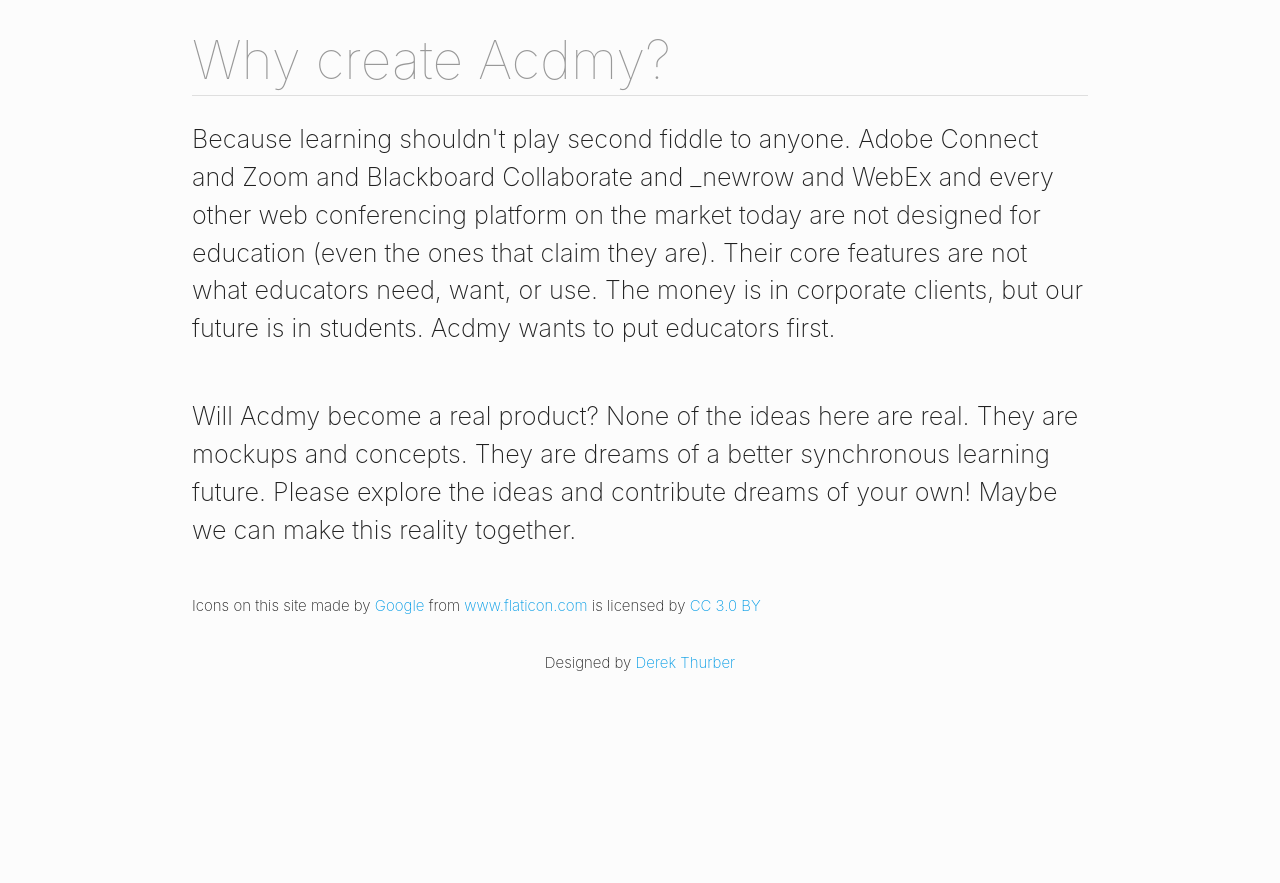
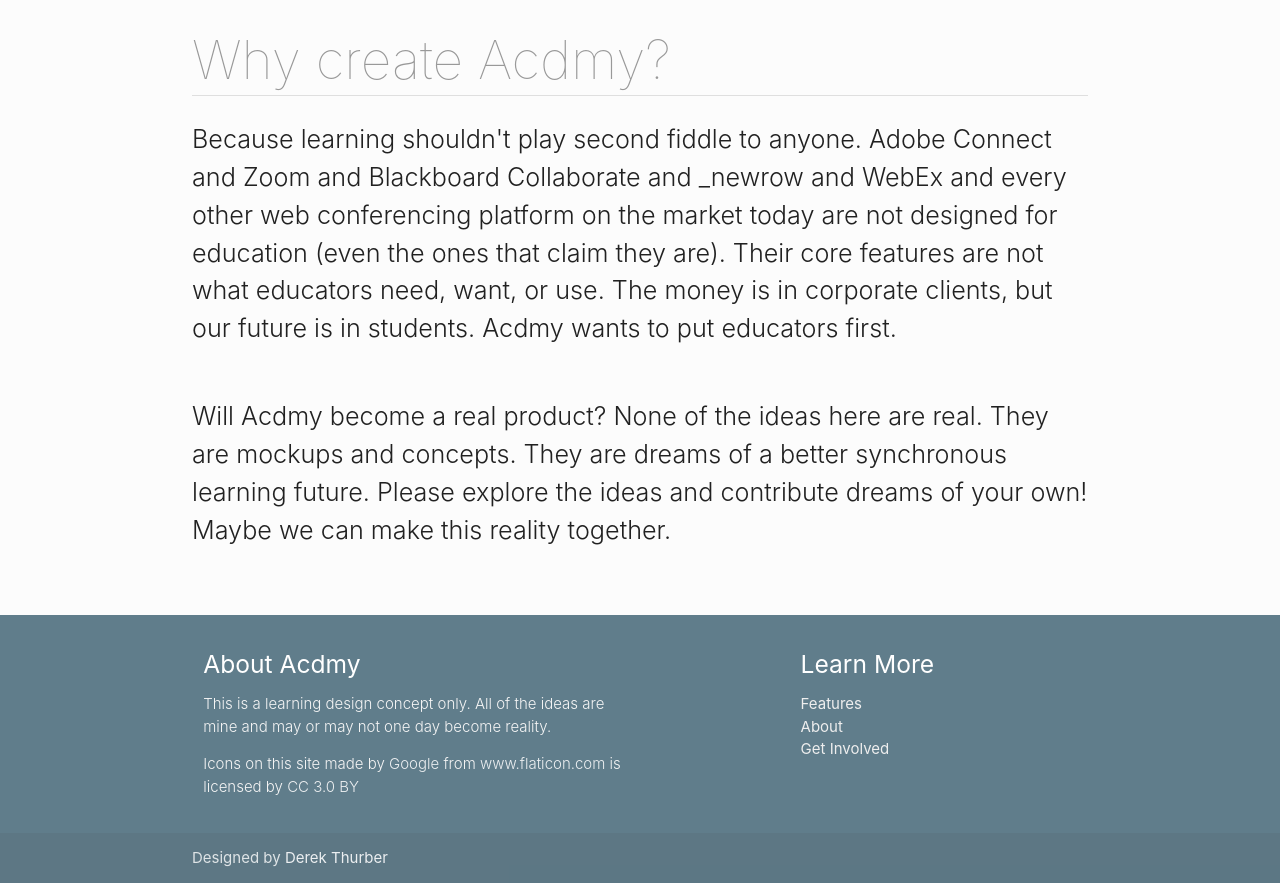
Before and after one commit to dwthurber/acdmy, a plain HTML site: page about/index.html in a window 1280 px wide. Shown: the part 660-1543 px from the top of the page. Before the commit the page ends 1350 px from the top, so only its background shows below. Drawn offline with nearby package versions, Linux system fonts and the light colour scheme.

Commit message:
added footer and updated copyright

```diff
--- a/about/index.html
+++ b/about/index.html
@@ -31,7 +31,7 @@
         <div class="row flow-text">
           <h2>About Acdmy</h2>
           <p>Acdmy is a design concept. It is an outpouring of ideas; an outlet of pent up frustration. It is my take on what a trully good synchronous online learning platform should look like if it were designed by educators, for educators. Although it is envisioned as a way for a group of people to meet online and communicate/collaborate in real time using video, audio, text, etc., Acdmy is imagined to be different.</p>
-          <p>It is not a web conferencing platform. It is an online learning environment conducive to student interaction in both formal and informal ways. It is built on concepts grounded in educational theory and the learning science to promote social and emotional presence, practical inquiry, motivation, and active learning. It is an ongoing project and an ever-changing one.</p>
+          <p>It is not a web conferencing platform. It is an online learning environment conducive to student interaction in both formal and informal ways. It is based on concepts grounded in educational theory and the learning science to promote social and emotional presence, practical inquiry, motivation, and active learning. It is an ongoing project and an ever-changing one.</p>
         </div>
         <div class="row flow-text">
           <h2>Why create Acdmy?</h2>
@@ -41,16 +41,36 @@
           <p>Will Acdmy become a real product? None of the ideas here are real. They are mockups and concepts. They are dreams of a better synchronous learning future. Please explore the ideas and contribute dreams of your own! Maybe we can make this reality together.</p>
         </div>
         <div class="row">
-          <p>
-          Icons on this site made by <a href="http://www.flaticon.com/authors/google" title="Google">Google</a> from <a href="http://www.flaticon.com" title="Flaticon">www.flaticon.com</a> is licensed by <a href="http://creativecommons.org/licenses/by/3.0/" title="Creative Commons BY 3.0" target="_blank">CC 3.0 BY</a>
-          </p>
+
         </div>
       </div>
-      <footer>
-        <div class="container center">
-          <p>Designed by <a href="http://dwthurber.com" target="_blank">Derek Thurber</a></p>
-        </div>
-      </footer>
+      <footer class="page-footer blue-grey">
+          <div class="container">
+            <div class="row">
+              <div class="col l6 s12">
+                <h5 class="white-text">About Acdmy</h5>
+                <p class="grey-text text-lighten-4">This is a learning design concept only. All of the ideas are mine and may or may not one day become reality.</p>
+                <p class="grey-text text-lighten-4">
+                Icons on this site made by <a  class="blue-grey-text text-lighten-5" href="http://www.flaticon.com/authors/google" title="Google">Google</a> from <a class="blue-grey-text text-lighten-5" href="http://www.flaticon.com" title="Flaticon">www.flaticon.com</a> is licensed by <a class="blue-grey-text text-lighten-5" href="http://creativecommons.org/licenses/by/3.0/" title="Creative Commons BY 3.0" target="_blank">CC 3.0 BY</a>
+                </p>
+              </div>
+              <div class="col l4 offset-l2 s12">
+                <h5 class="white-text">Learn More</h5>
+                <ul>
+                  <li><a class="grey-text text-lighten-3" href="features/">Features</a></li>
+<!--                  <li><a class="grey-text text-lighten-3" href="prototype/">Prototype</a></li>-->
+                  <li><a class="grey-text text-lighten-3" href="about/">About</a></li>
+                  <li><a class="grey-text text-lighten-3" href="involved/">Get Involved</a></li>
+                </ul>
+              </div>
+            </div>
+          </div>
+          <div class="footer-copyright">
+            <div class="container">
+              Designed by <a href="http://dwthurber.com" target="_blank" class="blue-grey-text text-lighten-5">Derek Thurber</a>
+            </div>
+          </div>
+        </footer>
       <script
   src="https://code.jquery.com/jquery-3.2.1.min.js"
   integrity="sha256-hwg4gsxgFZhOsEEamdOYGBf13FyQuiTwlAQgxVSNgt4="
--- a/css/style.css
+++ b/css/style.css
@@ -24,7 +24,7 @@ h6 {
   font-weight: 200;
 }
 p {
-  font-weight: 200;
+  font-weight: 300;
 }
 .title {
   border-bottom: none;
```
Also changed, not shown: features/index.html (+27 -5 lines), index.html (+44 -3 lines).
